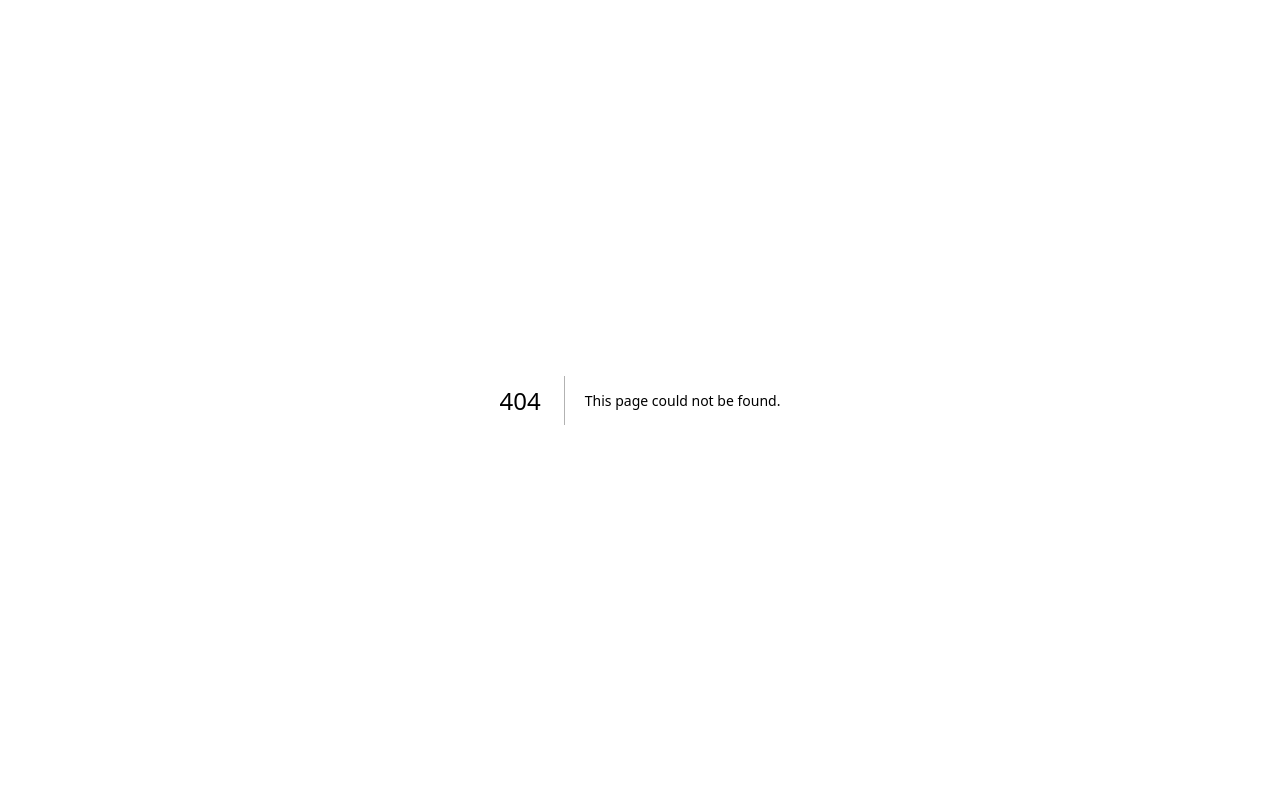
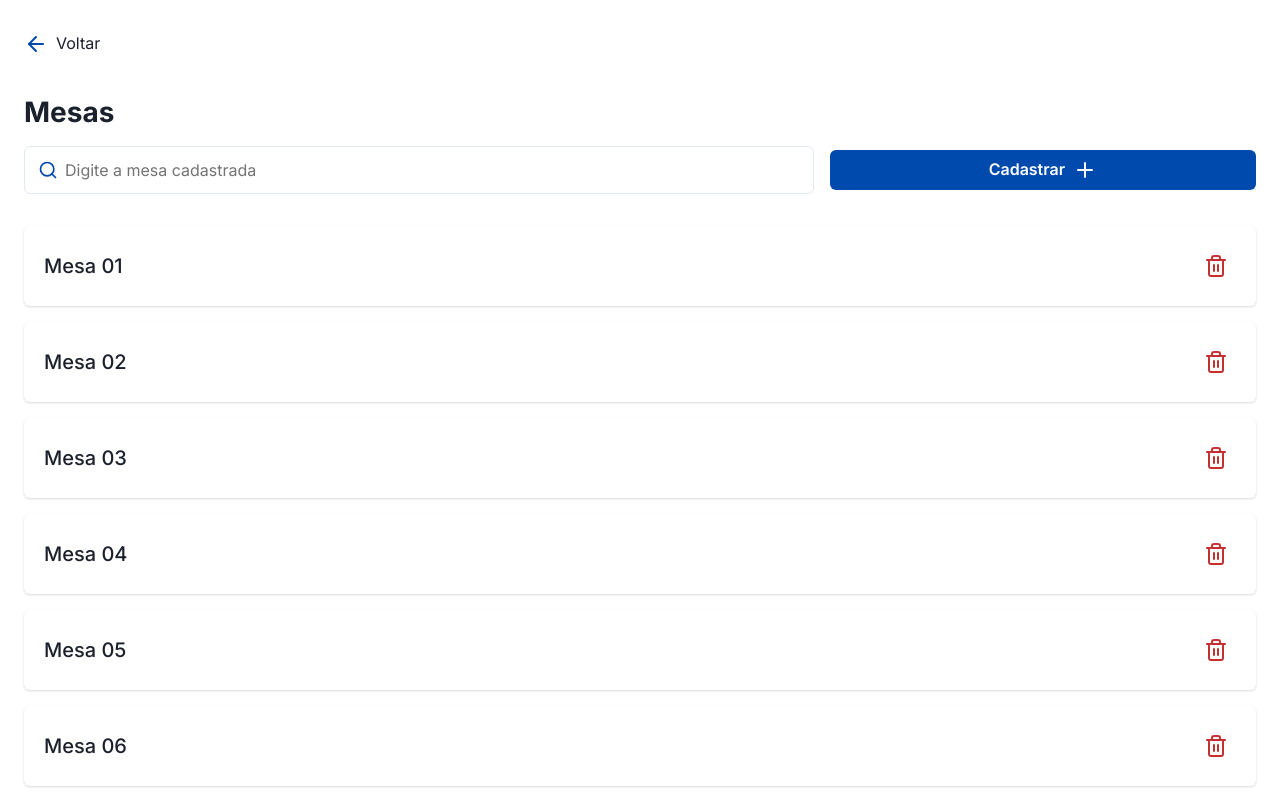
Before and after one commit to jflopes21/gino, a Next.js app: page /admin/mesas in a window 1280 px wide. Before the commit this address had no page. Shown: the top 800 px of the page. Built offline with nearby package versions, Linux system fonts and the light colour scheme.

Commit message:
feat(GINOVEI-9): Add Register Tables Screen and adjust navegation

```diff
--- a/src/app/(website)/admin/funcionarios/editar/page.tsx
+++ /dev/null
@@ -1,5 +0,0 @@
-import EditEmployees from "@/components/(website)/admin/funcionarios/editar";
-
-export default function Page(): JSX.Element {
-  return <EditEmployees />;
-}
--- /dev/null
+++ b/src/app/(website)/admin/mesas/page.tsx
@@ -0,0 +1,5 @@
+import Tables from "@/components/(website)/admin/mesas";
+
+export default function Page(): JSX.Element {
+  return <Tables />;
+}
--- /dev/null
+++ b/src/components/(website)/admin/mesas/index.tsx
@@ -0,0 +1,86 @@
+"use client";
+import {
+  Box,
+  Button,
+  HStack,
+  Input,
+  InputGroup,
+  InputLeftElement,
+  Text,
+  VStack,
+  Heading,
+  Card,
+  CardBody,
+  IconButton
+} from "@chakra-ui/react";
+import { ArrowLeft, Plus, Search, Trash2 } from "lucide-react";
+import { useRouter } from "next/navigation";
+
+export default function Tables(): JSX.Element {
+  const router = useRouter();
+  const handleToGoBack = (): void => {
+    router.push("/admin/dashboard");
+  };
+
+  const tables = [
+    { id: 1, name: "Mesa 01" },
+    { id: 2, name: "Mesa 02" },
+    { id: 3, name: "Mesa 03" },
+    { id: 4, name: "Mesa 04" },
+    { id: 5, name: "Mesa 05" },
+    { id: 6, name: "Mesa 06" },
+    { id: 7, name: "Mesa 07" },
+    { id: 8, name: "Mesa 08" },
+    { id: 9, name: "Mesa 09" },
+    { id: 10, name: "Mesa 10" }
+  ];
+
+  return (
+    <Box w='full'>
+      <VStack w='full' p={6} alignItems='flex-start' spacing={8}>
+        <Button
+          p={0}
+          justifyContent='flex-start'
+          leftIcon={<ArrowLeft color='#004aad' />}
+          fontWeight='normal'
+          onClick={handleToGoBack}
+          variant='ghost'>
+          Voltar
+        </Button>
+        <VStack alignItems='flex-start' spacing={4} w='full'>
+          <Heading fontSize='28px'>Mesas</Heading>
+          <HStack w='full' spacing={4}>
+            <InputGroup w='65%'>
+              <InputLeftElement pointerEvents='none'>
+                <Search color='#004aad' size={20} />
+              </InputLeftElement>
+              <Input placeholder='Digite a mesa cadastrada' pl={10} />
+            </InputGroup>
+            <Button w='35%' variant='primary' rightIcon={<Plus />} px={10}>
+              Cadastrar
+            </Button>
+          </HStack>
+        </VStack>
+        <VStack w='full' spacing={4}>
+          {tables?.map((table) => (
+            <Card key={table.id} w='full'>
+              <CardBody w='full'>
+                <HStack w='full' justifyContent='space-between'>
+                  <Text fontSize='20px' fontWeight='medium' maxWidth='100%' noOfLines={2}>
+                    {table.name}
+                  </Text>
+                  <IconButton
+                    variant='ghost'
+                    colorScheme='red'
+                    aria-label='deletar item'
+                    icon={<Trash2 />}
+                  />
+                </HStack>
+              </CardBody>
+            </Card>
+          ))}
+        </VStack>
+      </VStack>
+    </Box>
+  );
+}
```
Also changed, not shown: src/components/(auth)/login/index.tsx (+3 -4 lines), src/components/(website)/admin/dashboard/index.tsx (+8 -2 lines), src/components/(website)/admin/funcionarios/editar/index.tsx (deleted, +0 -11 lines), src/components/(website)/clientes/cadastro/index.tsx (+6 -1 lines).
